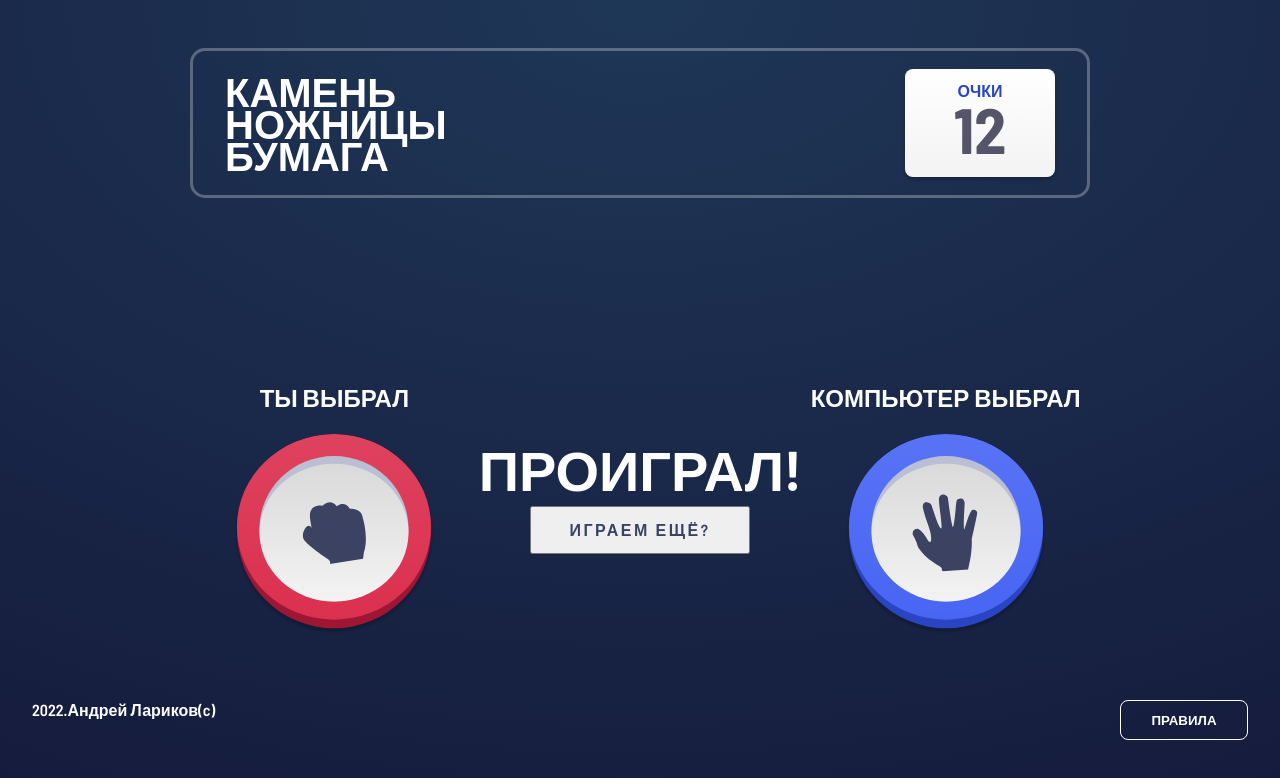
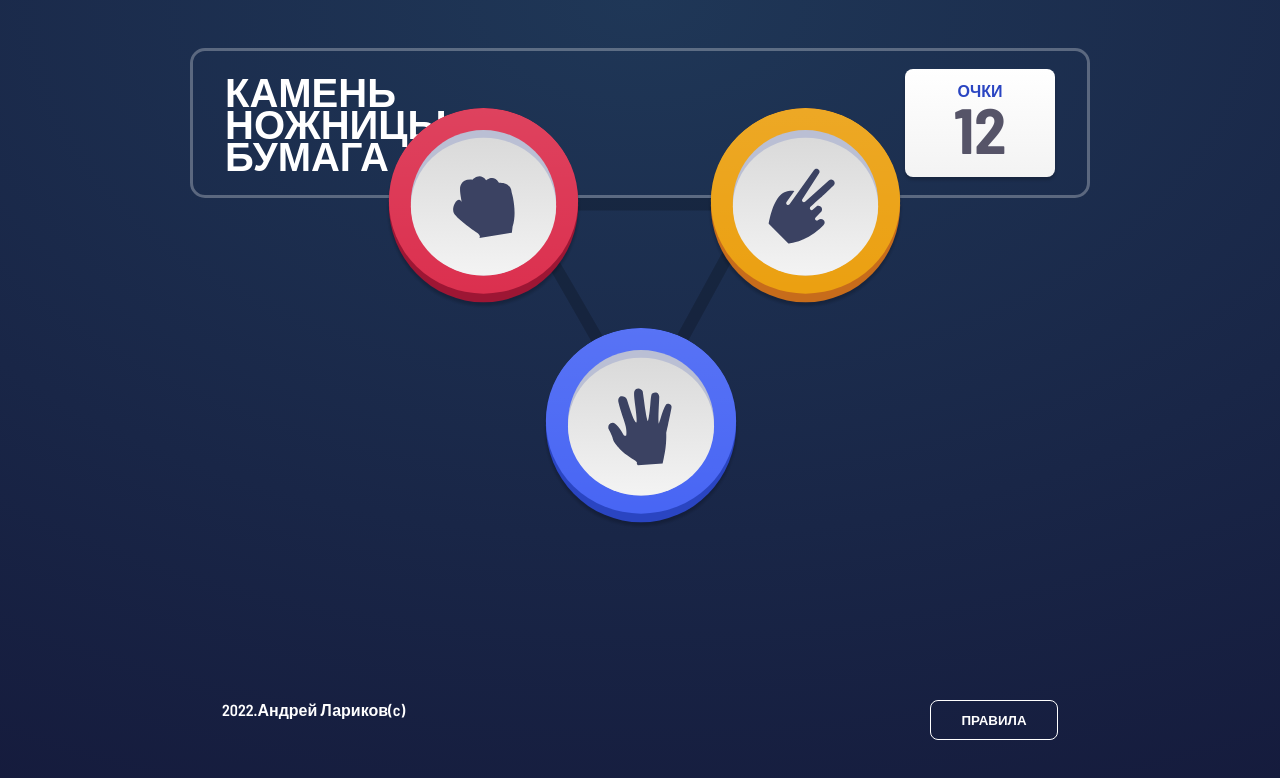
Before and after one commit to larikov174/rock-paper-scissors, a React (Vite) app: page / in a window 1280 px wide. Shown: the top 778 px of the page. Built offline with nearby package versions, Linux system fonts and the light colour scheme.

Commit message:
feat: add context

```diff
--- a/package.json
+++ b/package.json
@@ -11,6 +11,7 @@
     "babel-plugin-styled-components": "^2.0.7",
     "react": "^18.0.0",
     "react-dom": "^18.0.0",
+    "react-router-dom": "^6.3.0",
     "styled-components": "^5.3.5"
   },
   "devDependencies": {
--- a/src/components/App.jsx
+++ b/src/components/App.jsx
@@ -1,22 +1,45 @@
+import React, {useState} from 'react';
+import { Routes, Route, useNavigate } from 'react-router-dom';
+import ImageContext from '../context/ImageContext';
 import styled from 'styled-components';
 import Header from './Header';
-import Game from './Game';
+import PickScreen from './PickScreen';
+import GambleScreen from './GambleScreen';
 import Footer from './Footer';
 
 const MainPage = styled.div`
   width: min(900px, 100%);
-	height: 100vh;
+  height: 100vh;
   margin: 0 auto;
   display: flex;
   flex-direction: column;
   align-items: center;
 `;
+const GameContainer = styled.article`
+  width: 100%;
+  min-height: 350px;
+  margin-top: 164px;
+  display: flex;
+  justify-content: center;
+`;
 
 const App = () => {
+	const navigate = useNavigate();
+	const [imagePick, setImagePick] = useState(null);
+	const handleImagePick = ({id}) => {
+		setImagePick(id);
+		navigate('game')
+	}
+
   return (
     <MainPage>
       <Header />
-      <Game />
+			<ImageContext.Provider value={imagePick}>
+      <Routes>
+        <Route path="/" element={<PickScreen onImagePick={handleImagePick}/>} />
+        <Route path="game" element={<GambleScreen image={imagePick}/>} />
+      </Routes>
+			</ImageContext.Provider>
       <Footer />
     </MainPage>
   );
--- a/src/components/Footer.jsx
+++ b/src/components/Footer.jsx
@@ -4,6 +4,7 @@ const Container = styled.footer`
 	position: absolute;
 	bottom: 0;
 	width: 100%;
+	max-width: 900px;
   min-height: 100px;
   padding: 0 32px;
 	margin-top: 100px;
--- a/src/components/GambleScreen.jsx
+++ b/src/components/GambleScreen.jsx
@@ -69,7 +69,8 @@ const StyledButton = styled.button`
 	}
 `;
 
-const GambleScreen = () => {
+const GambleScreen = ({image}) => {
+	console.log(image)
   return (
     <Container>
       <Title area="playerPickText">Ты выбрал</Title>
@@ -78,7 +79,6 @@ const GambleScreen = () => {
       <Image src={paper} area="housePickImage" />
       <StyledTitle area="resultTitle">Проиграл!</StyledTitle>
       <StyledButton type="button">Играем ещё?</StyledButton>
-      {/* <Image src={scissors} area="resultArea" /> */}
     </Container>
   );
 };
--- a/src/components/Game.jsx
+++ /dev/null
@@ -1,22 +0,0 @@
-import styled from 'styled-components';
-import PickScreen from './PickScreen';
-import GambleScreen from './GambleScreen';
-
-const GameContainer = styled.article`
-  width: 100%;
-  min-height: 350px;
-  margin-top: 164px;
-  display: flex;
-  justify-content: center;
-`;
-
-const Game = () => {
-  return (
-    <GameContainer>
-      {/* <PickScreen /> */}
-      <GambleScreen />
-    </GameContainer>
-  );
-};
-
-export default Game;
--- a/src/components/PickScreen.jsx
+++ b/src/components/PickScreen.jsx
@@ -32,13 +32,17 @@ const Image = styled.img`
   }
 `;
 
-const PickScreen = () => {
+const PickScreen = ({onImagePick}) => {
+
+	const onClickNavigation = (e) => {
+		onImagePick({id:e.target.id})
+	}
   return (
     <>
       <Container>
-        <Image src={rock} position="relative" top="-90px" left="-50%" />
-        <Image src={scissors} position="relative" top="-90px" left="0%" />
-        <Image src={paper} position="relative" top="130px" left="-360px" />
+        <Image id="ROCK" src={rock} position="relative" top="-90px" left="-50%" onClick={onClickNavigation}/>
+        <Image id="SCISSORS" src={scissors} position="relative" top="-90px" left="0%" onClick={onClickNavigation}/>
+        <Image src={paper} position="relative" top="130px" left="-360px" onClick={onClickNavigation}/>
       </Container>
       {/* <svg>
         <defs>
--- /dev/null
+++ b/src/context/ImageContext.js
@@ -0,0 +1,5 @@
+import React from 'react';
+
+const ImageContext = React.createContext();
+
+export default ImageContext;
--- a/src/index.jsx
+++ b/src/index.jsx
@@ -1,10 +1,13 @@
-import React from "react";
-import ReactDOM from "react-dom/client";
-import App from "./components/App";
-import "./index.css";
+import React from 'react';
+import ReactDOM from 'react-dom/client';
+import { BrowserRouter } from 'react-router-dom';
+import App from './components/App';
+import './index.css';
 
-ReactDOM.createRoot(document.getElementById("root")).render(
+ReactDOM.createRoot(document.getElementById('root')).render(
   <React.StrictMode>
-    <App />
+    <BrowserRouter>
+      <App />
+    </BrowserRouter>
   </React.StrictMode>
 );
```
Also changed, not shown: 1 other file (tests, documents, lock files or other folders).
